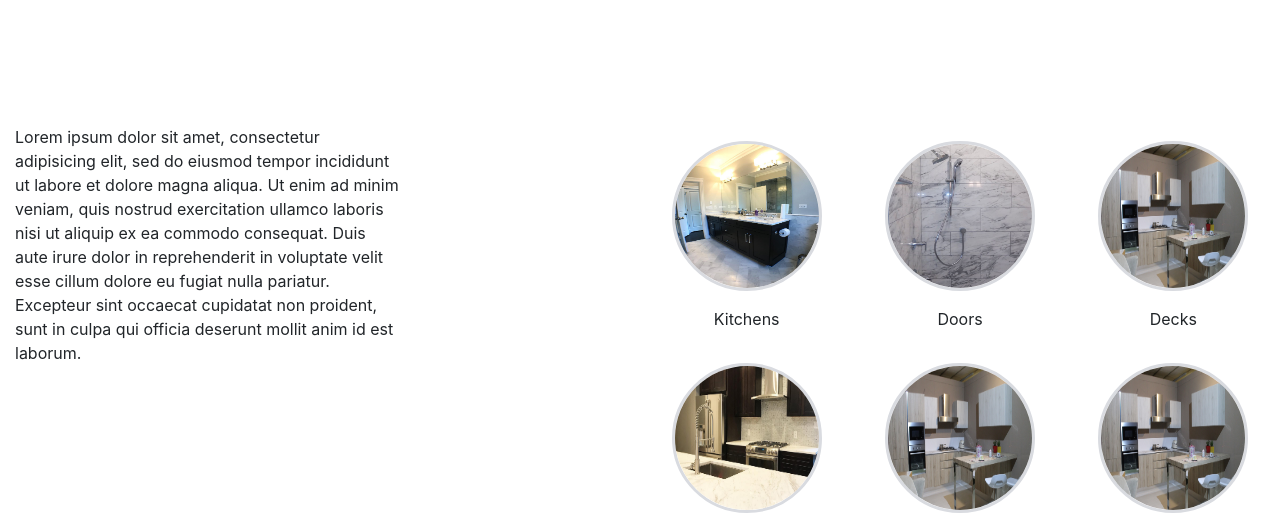
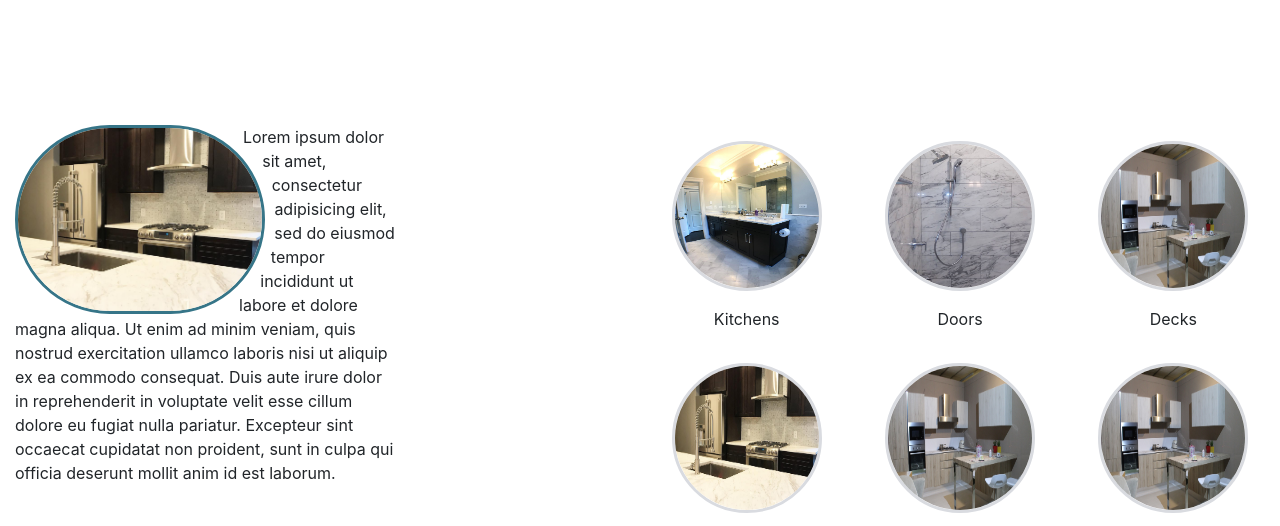
Before and after one commit to VergilKellley/kolingroup, a plain HTML site: page index.html in a window 1280 px wide. Shown: the part 570-1096 px from the top of the page. Drawn offline with nearby package versions, Linux system fonts and the light colour scheme.

Commit message:
added photo and text

```diff
--- a/index.html
+++ b/index.html
@@ -75,6 +75,7 @@
 	<div class="container-fluid gallery-container">
 		<div class="row">
 			<div class="col-sm-6 gallery-text mx-auto">
+				<img src="img/kit2.jpg" id="photo-with-text">
 				<p>Lorem ipsum dolor sit amet, consectetur adipisicing elit, sed do eiusmod
 				tempor incididunt ut labore et dolore magna aliqua. Ut enim ad minim veniam,
 				quis nostrud exercitation ullamco laboris nisi ut aliquip ex ea commodo
```
